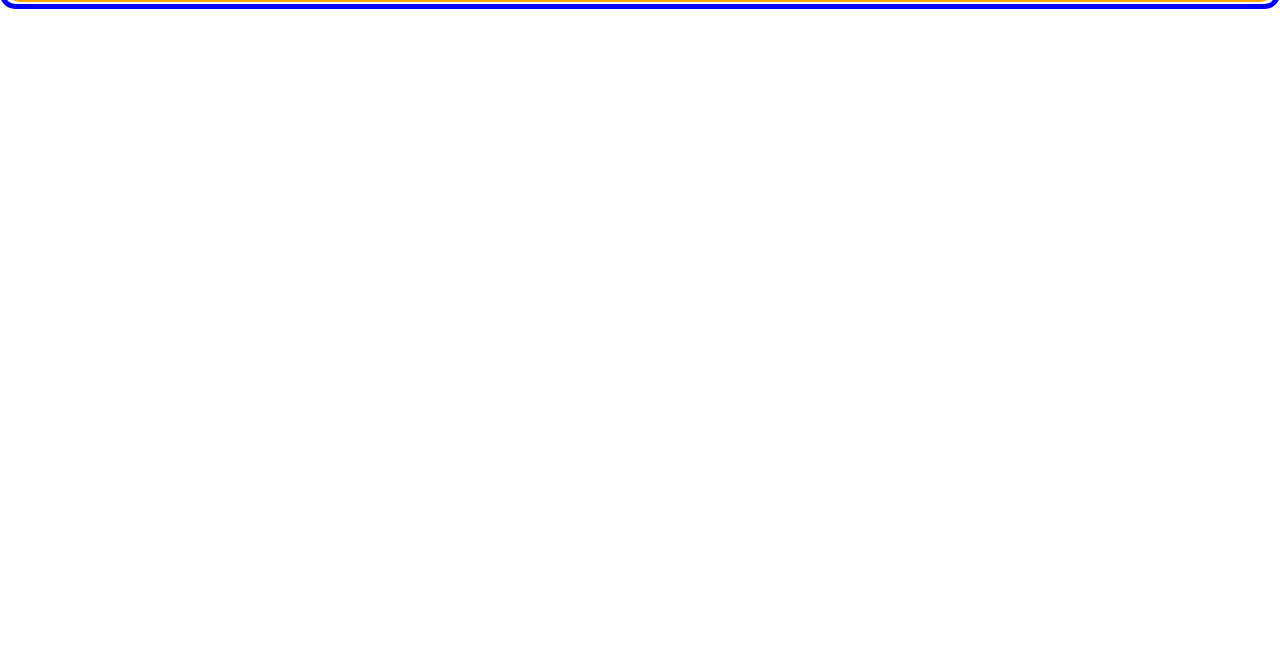
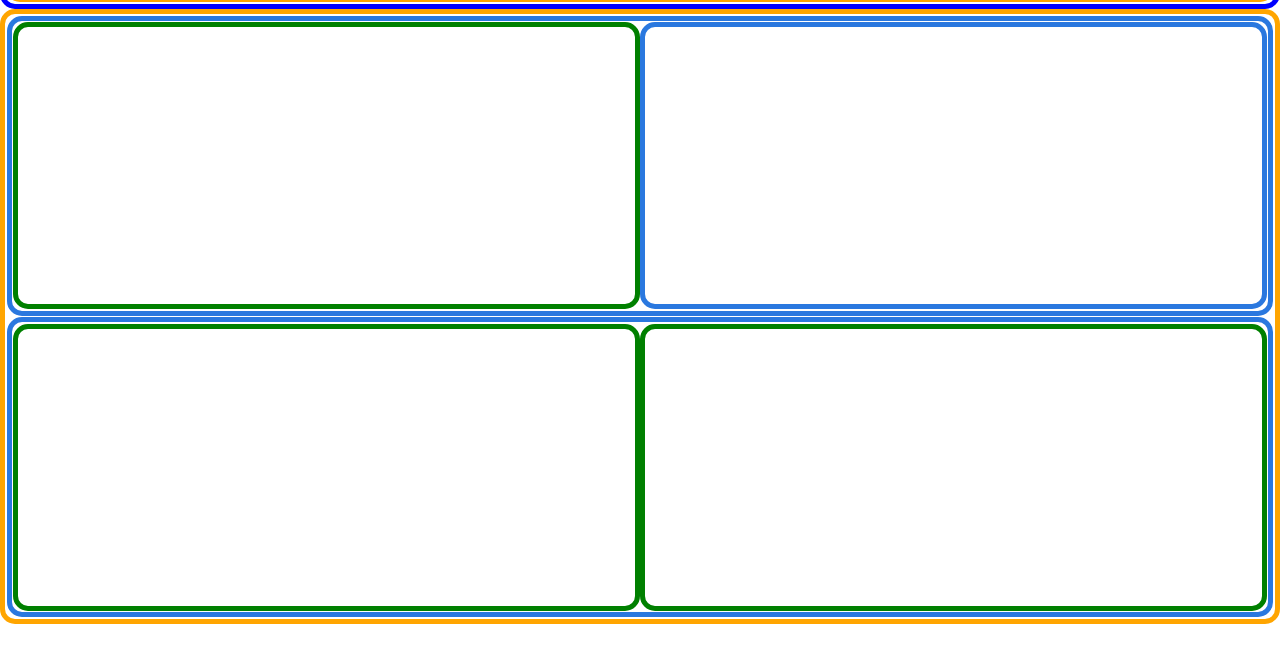
Before and after one commit to GustavoLuna96/funval-n1, a plain HTML site: page exercise/exercise.html in a window 1280 px wide. Shown: the part 71-734 px from the top of the page. Drawn offline with Linux system fonts and the light colour scheme.

Commit message:
index update

```diff
--- a/exercise/exercise.css
+++ b/exercise/exercise.css
@@ -68,14 +68,38 @@ display: flex;
 
 }
 
-.first section{
+.section{
 
 display: flex;
 
+border-radius: 15px;
+height: 300px;
+padding: 0.1em;
 }
 
 .box {
 
-
+    border: solid 5px green;
+    border-radius: 15px;
+    width: 50%;
+    height: 100%;
 
 }
+
+.first, .second {
+
+    border: solid 5px rgb(42, 120, 223);
+}
+
+.first {
+
+    margin-bottom: 0.1em;
+}
+
+main {
+
+    border: solid 5px orange;
+    border-radius: 15px;
+    padding: 0.1em;
+
+}
```
Also changed, not shown: index.html (+11 -0 lines).
